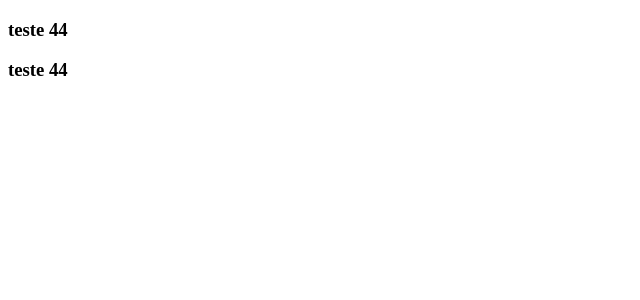
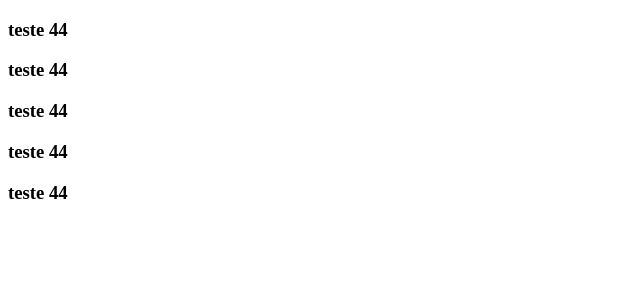
Before and after one commit to ConstantinAlexuta/letsgotravel, an Angular app: page / in a window 1280 px wide. Shown: the top 300 px of the page, without its empty margins (0-640 px from the left). Built offline with nearby package versions, Linux system fonts and the light colour scheme.

Commit message:
work update

```diff
--- a/src/app/app.component.html
+++ b/src/app/app.component.html
@@ -1,4 +1,7 @@
 <div class="container">
+<h3>teste 44 </h3>
+<h3>teste 44 </h3>
+<h3>teste 44 </h3>
 <h3>teste 44 </h3>
 <h3>teste 44 </h3>
 
```
